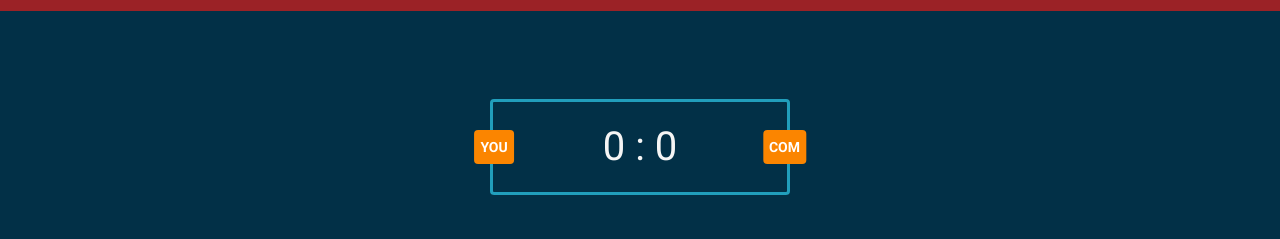
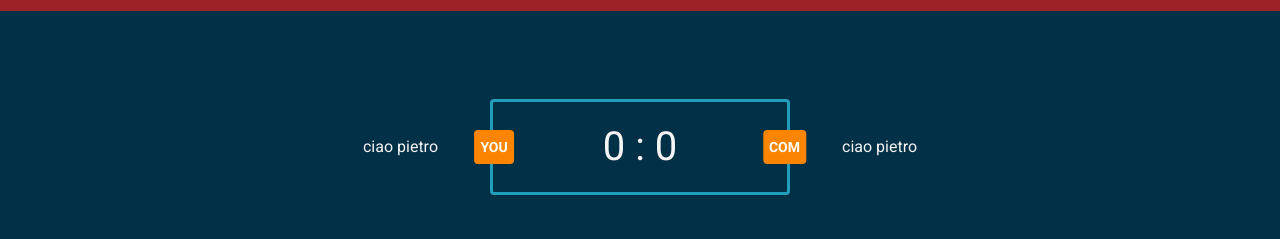
Before and after one commit to Gioelinz/rock-paper-scissors, a plain HTML site: page index.html in a window 1280 px wide. Shown: the part 61-300 px from the top of the page. Drawn offline with nearby package versions, Linux system fonts and the light colour scheme.

Commit message:
Shekerando

```diff
--- a/index.html
+++ b/index.html
@@ -24,11 +24,22 @@
 <!-- score board -->
 <div class="container">
     <div class="row my-5">
-
-        <div class="score-board">
-            <div id="user-label" class="badge">you</div>
-            <div id="computer-label" class="badge">com</div>
-            <span id="user-score">0</span> : <span id="computer-score">0</span>
+        <div class="col-4 flex-column d-flex justify-content-center">
+            <span class="align-self-end">
+                ciao pietro
+            </span>
+        </div>
+        <div class="col-4">
+            <div class="score-board">
+                <div id="user-label" class="badge">you</div>
+                <div id="computer-label" class="badge">com</div>
+                <span id="user-score">0</span> : <span id="computer-score">0</span>
+            </div>
+        </div>
+        <div class="col-4 flex-column d-flex justify-content-center">
+            <span class="align-self-start">
+                    ciao pietro
+                </span>
         </div>
 
         <!-- risultato -->
@@ -54,7 +65,7 @@
         </div>
     </div>
 </div>
-<script src="./app.js" type="text/javascript"></script>
+<script src="./script.js" type="text/javascript"></script>
 </body>
 
 </html>
```
